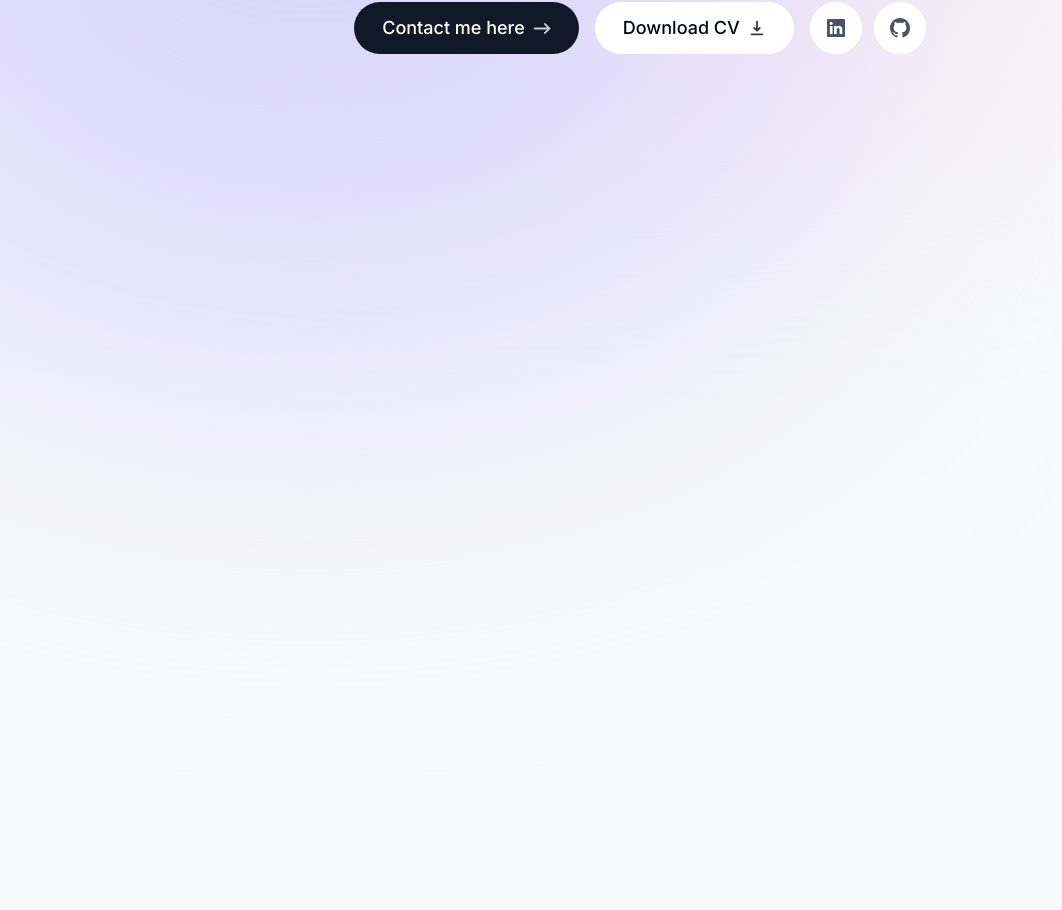
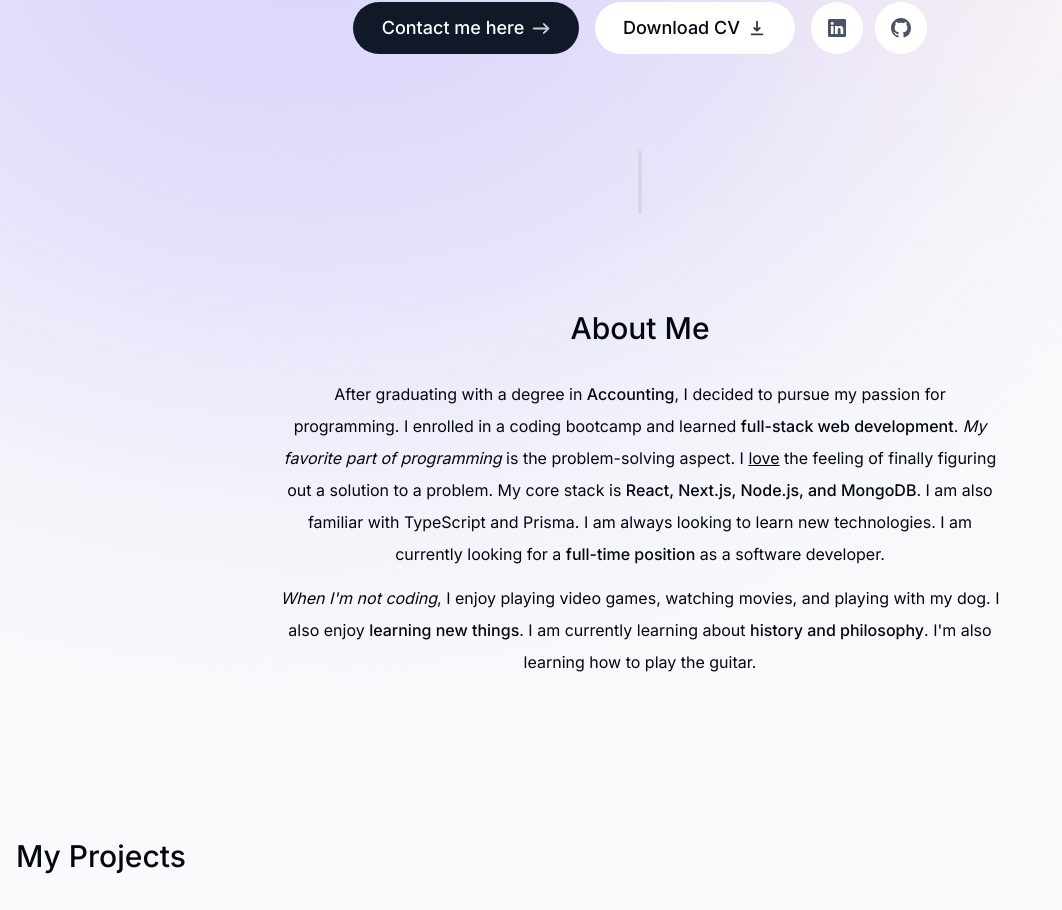
Before and after one commit to PawelDuplaga/portfolio-website, a Next.js app: page / in a window 1280 px wide. Shown: the part 429-1339 px from the top of the page, without its empty margins (0-1062 px from the left). Built offline with nearby package versions, Linux system fonts and the light colour scheme.

Commit message:
project section in working

```diff
--- a/src/app/page.tsx
+++ b/src/app/page.tsx
@@ -1,9 +1,15 @@
+import About from "@/components/About/About";
 import Intro from "@/components/Intro/Intro";
+import Projects from "@/components/Projects/Projects";
+import SectionDivider from "@/components/SectionDivider/SectionDivider";
 
 export default function Home() {
   return (
     <main className="flex flex-col items-center px-4">
       <Intro/>
+      <SectionDivider />
+      <About/>
+      <Projects/>
     </main>
   )
 }
--- /dev/null
+++ b/src/components/About/About.tsx
@@ -0,0 +1,48 @@
+"use client";
+
+import React from "react";
+import { motion } from "framer-motion";
+import SectionHeading from "../SectionHeading/SectionHeading";
+
+export default function About() {
+//   const { ref } = useSectionInView("About");
+
+  return (
+    <motion.section
+    //   ref={ref}
+      className="mb-28 max-w-[45rem] text-center leading-8 sm:mb-40 scroll-mt-28"
+      initial={{ opacity: 0, y: 100 }}
+      animate={{ opacity: 1, y: 0 }}
+      transition={{ delay: 0.175 }}
+      id="about"
+    >
+      <SectionHeading>About me</SectionHeading>
+      <p className="mb-3">
+        After graduating with a degree in{" "}
+        <span className="font-medium">Accounting</span>, I decided to pursue my
+        passion for programming. I enrolled in a coding bootcamp and learned{" "}
+        <span className="font-medium">full-stack web development</span>.{" "}
+        <span className="italic">My favorite part of programming</span> is the
+        problem-solving aspect. I <span className="underline">love</span> the
+        feeling of finally figuring out a solution to a problem. My core stack
+        is{" "}
+        <span className="font-medium">
+          React, Next.js, Node.js, and MongoDB
+        </span>
+        . I am also familiar with TypeScript and Prisma. I am always looking to
+        learn new technologies. I am currently looking for a{" "}
+        <span className="font-medium">full-time position</span> as a software
+        developer.
+      </p>
+
+      <p>
+        <span className="italic">When I'm not coding</span>, I enjoy playing
+        video games, watching movies, and playing with my dog. I also enjoy{" "}
+        <span className="font-medium">learning new things</span>. I am currently
+        learning about{" "}
+        <span className="font-medium">history and philosophy</span>. I'm also
+        learning how to play the guitar.
+      </p>
+    </motion.section>
+  );
+}
--- a/src/components/ButtonCV/ButtonCV.tsx
+++ b/src/components/ButtonCV/ButtonCV.tsx
@@ -4,7 +4,7 @@
 const ButtonCV = (props: { href: string }) => {
     return (
         <a
-            className="group flex h-[52px] cursor-pointer items-center gap-2 rounded-full bg-white px-7 py-3
+            className="group flex h-[52px] min-w-[200px] cursor-pointer items-center gap-2 rounded-full bg-white px-7 py-3
                     outline-none transition hover:scale-110 hover:bg-gray-100 focus:scale-110 active:scale-95"
             href={props.href}
             download
--- a/src/components/ButtonContactMe/ButtonContactMe.tsx
+++ b/src/components/ButtonContactMe/ButtonContactMe.tsx
@@ -6,7 +6,7 @@
     return (
         <Link
             href={props.href}
-            className="group flex h-[52px] cursor-pointer items-center justify-center gap-2 rounded-full bg-gray-900 px-7 py-3
+            className="group flex h-[52px] min-w-[226px] cursor-pointer items-center justify-center gap-2 rounded-full bg-gray-900 px-7 py-3
                     text-white outline-none transition hover:scale-110 hover:bg-gray-950 focus:scale-110 active:scale-95"
         >
             Contact me here{" "}
--- a/src/components/Intro/Intro.tsx
+++ b/src/components/Intro/Intro.tsx
@@ -48,13 +48,13 @@
                     </motion.span>
                 </div>
             </div>
-            <motion.p
+            <motion.h1
                 className="mb-10 mt-4 px-4 text-2xl font-medium !leading-[1.5] sm:text-3xl"
                 initial={{ opacity: 0, y: 100 }}
                 animate={{ opacity: 1, y: 0 }}
             >
                 <IntroText />
-            </motion.p>
+            </motion.h1>
             <motion.div
                 className="flex flex-col items-center justify-center gap-3 px-4 text-lg font-medium sm:flex-row sm:gap-4"
                 initial={{ opacity: 0, y: 100 }}
--- /dev/null
+++ b/src/components/Projects/Projects.tsx
@@ -0,0 +1,61 @@
+import React from 'react'
+import SectionHeading from "@/components/SectionHeading"
+import { projectsData } from '@/lib/const/skillsData'
+import { StaticImageData } from 'next/image'
+import Image from 'next/image'
+
+// interface ProjectProps {
+//     readonly title : string,
+//     readonly description : string,
+//     readonly tags : readonly string[],
+//     readonly imageUrl : StaticImageData,
+// }
+
+type ProjectProps = (typeof projectsData)[number]
+
+
+export const Project = ({title, description, tags, imageUrl}: ProjectProps) => {
+    return (
+        <section>
+          <h3>{title}</h3>
+          <p>{description}</p>
+          <ul>
+            {tags.map((tag, index) => (
+              <li key={index}>{tag}</li>
+            ))}
+          </ul>
+
+          <Image
+            src={imageUrl}
+            alt={description}
+            quality={95}
+          />
+        </section>
+    )
+}
+
+
+
+
+const Projects = () => {
+
+  const mapProjectsNodes = () => {
+    return projectsData.map((project, index) => (
+        <React.Fragment key={index}>
+            <Project {...project}/>
+        </React.Fragment>
+    ))
+  }
+
+
+  return (
+    <section>
+        <SectionHeading>My Projects</SectionHeading>
+        <div>
+            {mapProjectsNodes()}
+        </div>
+    </section>
+  )
+}
+
+export default Projects
--- /dev/null
+++ b/src/components/SectionDivider/SectionDivider.tsx
@@ -0,0 +1,16 @@
+'use client'
+
+import React from 'react'
+import { motion } from "framer-motion";
+
+const SectionDivider = () => {
+  return (
+    <motion.div className="my-24 h-16 w-1 bg-gray-300/80 rounded-full hidden sm:block"
+        initial={{opacity: 0, y: 100}}
+        animate={{opacity: 1, y: 0}}
+        transition={{delay: 0.125}}
+    ></motion.div>
+  )
+}
+
+export default SectionDivider
--- /dev/null
+++ b/src/components/SectionHeading/SectionHeading.tsx
@@ -0,0 +1,15 @@
+import React from "react"
+
+type SectionHeadingProps = {
+    children: React.ReactNode;
+  };
+
+const SectionHeading = ({ children }: SectionHeadingProps) => {
+  return (
+    <h2 className="text-3xl font-medium capitalize mb-8">
+        {children}
+    </h2>
+  )
+}
+
+export default SectionHeading
--- /dev/null
+++ b/src/components/SectionHeading/index.ts
@@ -0,0 +1,2 @@
+import SectionHeading from "./SectionHeading";
+export default SectionHeading;
--- a/src/lib/const/skillsData.ts
+++ b/src/lib/const/skillsData.ts
@@ -78,7 +78,7 @@
   {
     title: "rmtDev",
     description:
-      "Job board for remo}te developer jobs. I was the front-end developer. It has features like filtering, sorting and pagination.",
+      "Job board for remote developer jobs. I was the front-end developer. It has features like filtering, sorting and pagination.",
     tags: ["React", "TypeScript", "Next.js", "Tailwind", "Redux"],
     imageUrl: rmtdevImg,
   },
```
